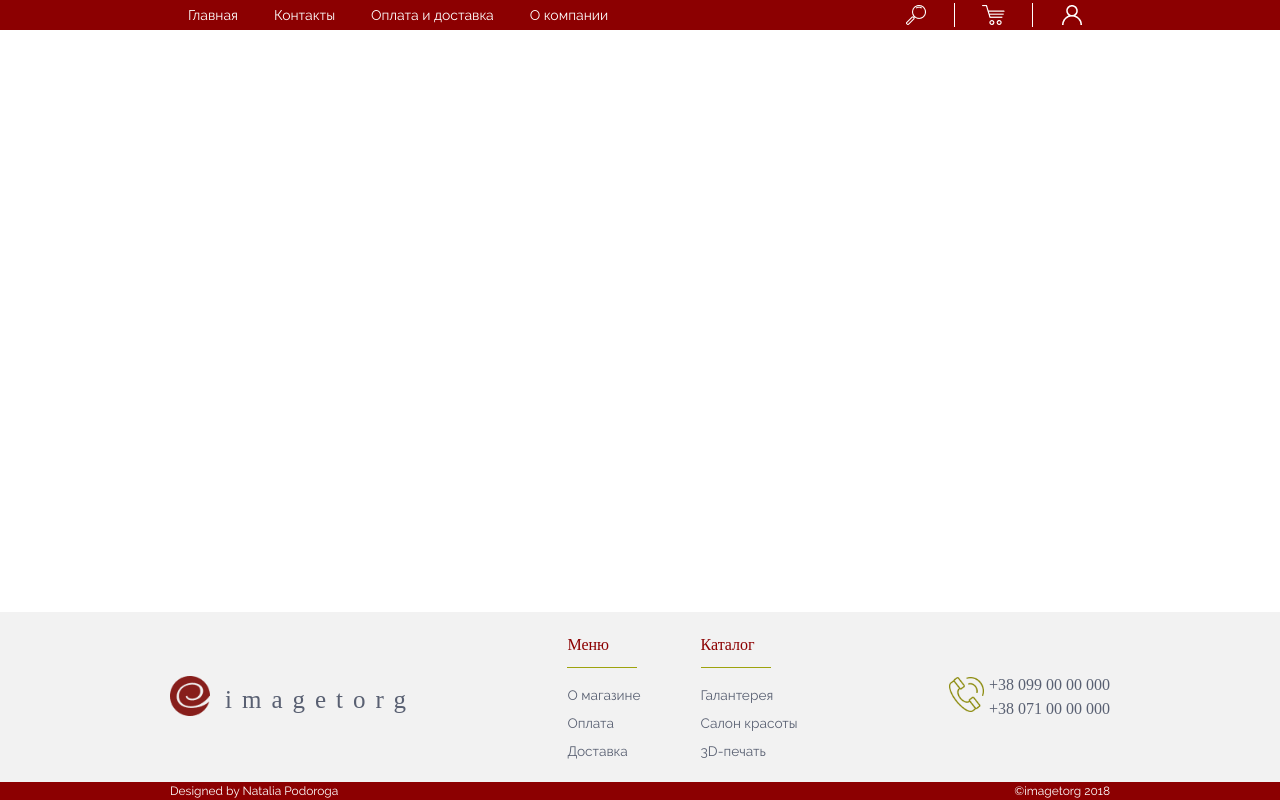
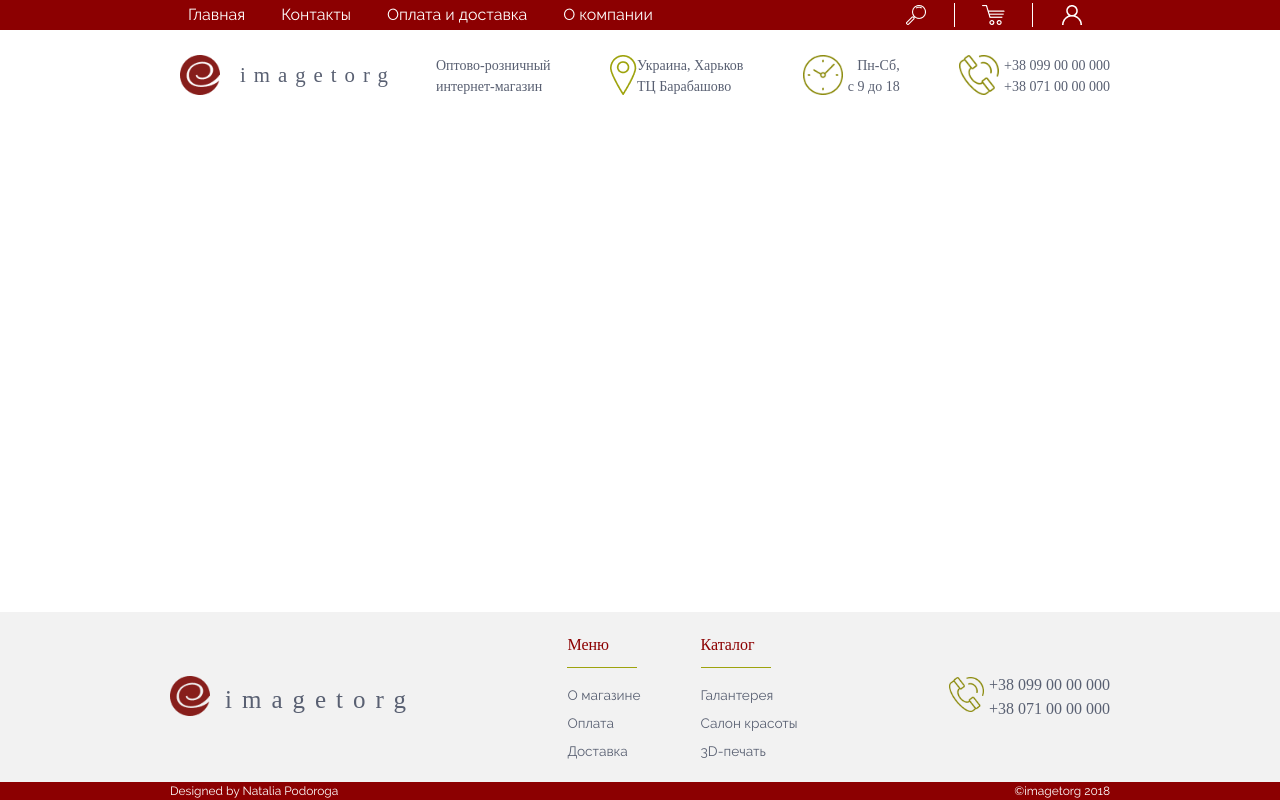
Before and after one commit to LazukinPavel/imagertorg-v3.0, a website built with webpack: page src/index.html in a window 1280 px wide. Built offline with nearby package versions, Linux system fonts and the light colour scheme; files whose address does not match are found by name.

Commit message:
Header middle-line done. Responsive should be fixed.

```diff
--- a/src/assets/styles/sass/components/_header.scss
+++ b/src/assets/styles/sass/components/_header.scss
@@ -1,7 +1,3 @@
-.dummy {
-	background: gray;
-	height: 900px;
-}
 
 /* HEADER */
 
@@ -85,7 +81,7 @@
 .header__top .menu__link {
 	color: $color-base;
 	font-family: Raleway;
-	font-size: .875rem;
+	// font-size: .875rem;
 	img {
 		margin: auto;
 	}
@@ -93,48 +89,58 @@
 
 	/* middle */
 
-// .header__middle {
-// 	margin: 25px 0;
-// 	font-size: 1.0625rem;
-// 	font-family: Adamant;
-// }
+.header__middle {
+	margin: 25px 0;
+	font-size: .875rem;
+	font-family: Adamant;
+	color: $color-additional;
+}
 
-// .header__middle_wrapper {
-// 	display: flex;
-// 	justify-content: center;
-// }
+.header__middle_wrapper {
+	display: flex;
+	// justify-content: center;
+	img {
+		width: 40px;
+		height: 40px;
+	}
+}
 
-// .header__logo {
-// 	padding-left: 10px;
-// }
+.header__logo {
+	padding-left: 10px;
+}
 
-// .logo__pic_medium {
-// 	width: 50px;
-// 	height: 50px;
-// }
+.logo__brandname_medium	{
+	font-size: 1.3rem;
+	letter-spacing: 8px;
+	font-weight: 200;
+	color: $color-additional;
+	margin: auto 0 auto 20px;
+}
 
-// .logo__brandname_medium	{
-// 	font-size: 1.875rem;
-// 	letter-spacing: 10px;
-// 	font-weight: 200;
-// 	color: $color-additional;
-// 	margin: auto 20px;
-// }
+.header__shop-info {
+	display: none;
+	width: 100%;
+	justify-content: space-between;
+	padding-left: 2.5rem;
+	li {
+		display: flex;
+	}
+}
 
-// .header__shop-info {
-// 	display: none;
-// }
+.header__address-icon {
+	width: 27px !important;
+}
 
-// .header__schedule {
-// 	display: flex;
-// 	margin-right: 18px;
-// }
+.header__schedule {
+	display: flex;
+	// margin-right: 18px;
+}
 
-// .header__schedule-text {
-// 	margin-left: 5px;
-// 	text-align: right;
-// 	color: $color-additional;
-// }
+.header__schedule-text {
+	margin-left: 5px;
+	text-align: right;
+
+}
 
 // 	/* bottom */
 
--- a/src/index.html
+++ b/src/index.html
@@ -66,7 +66,7 @@
 					</div>
 				</div>
 			</div>
-			<!-- <div class="header__middle">
+			<div class="header__middle">
 				<div class="container_main">
 					<div class="header__middle_wrapper">
 						<div class="header__logo">
@@ -75,25 +75,38 @@
 								<h1 class="logo__brandname_medium">imagetorg</h1>
 							</a>
 						</div>
-						<div class="header__shop-info d-md-flex">
-							<div class="header__schedule">
+						<ul class="header__shop-info d-md-flex">
+							<li class="header__shop-desc">
+								<span class="header__shop-desc">
+									Оптово-розничный<br>
+									интернет-магазин
+								</span>
+							</li>
+							<li class="header__address">
+								<img src="assets/img/icon-address.png" class="header__address-icon">
+								<span class="header__address-text">
+									Украина, Харьков<br>
+									ТЦ Барабашово
+								</span>
+							</li>
+							<li class="header__schedule">
 								<img src="assets/img/icon-clock.png" class="header__schedule-icon">
 								<span class="header__schedule-text">
 									Пн-Сб,<br>
 									с 9 до 18
 								</span>
-							</div>
-							<div class="header__contacts">
+							</li>
+							<li class="header__contacts">
 								<img src="assets/img/icon-phone.png" alt="" class="phone-icon_medium">
 								<span class="phone-number">
 								+38 099 00 00 000<br>
 								+38 071 00 00 000
 								</span>
-							</div>
-						</div>
+							</li>
+						</ul>
 					</div>
 				</div>
-			</div> -->
+			</div>
 			<!-- <div class="header__bottom">
 				<div class="container_main">
 					<div class="separator_horizontal_wide"></div>
```
